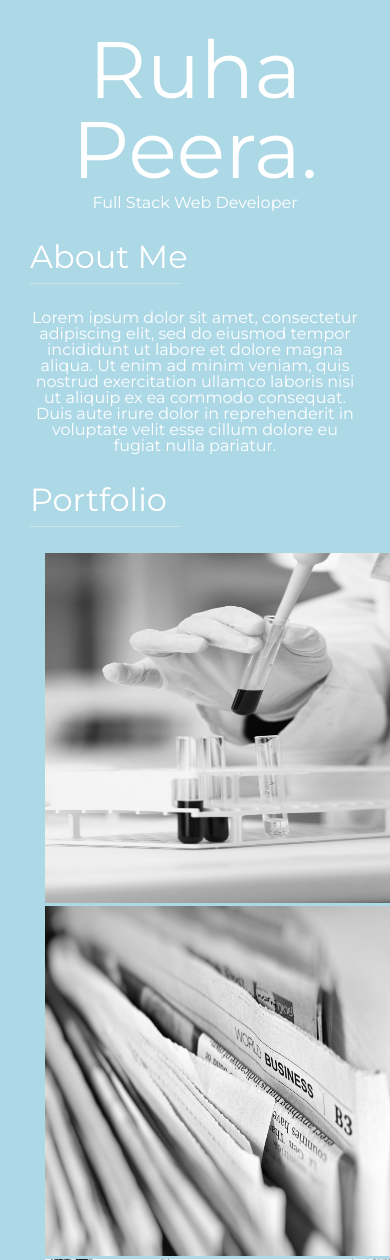
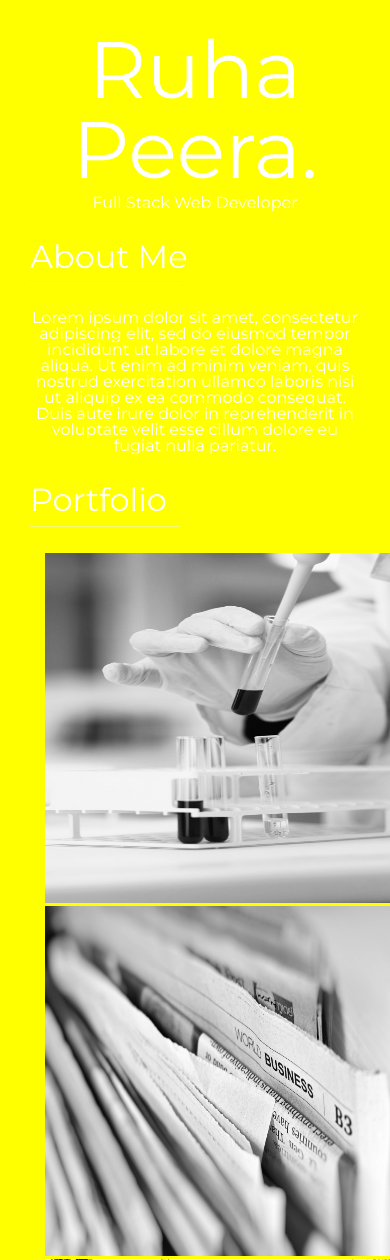
Before and after one commit to Ruha-RP/Portfolio, a PHP site: page / in a window 390 px wide; the page is wider, and only the part inside the window is pictured. Shown: the top 1260 px of that part. Run offline with PHP 8.4, Linux system fonts and the light colour scheme; some libraries are stand-ins or nearby versions.

Commit message:
mobile responsiveness

```diff
--- a/style.css
+++ b/style.css
@@ -176,7 +176,7 @@ img {
 
 @media only screen and (max-width: 1024px) {
     body {
-        background-color: lightblue;
+        background-color: yellow;
         text-align: left;
     }
 
```
